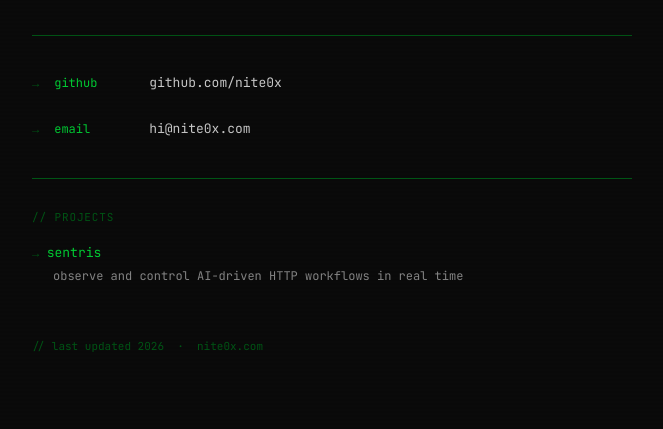
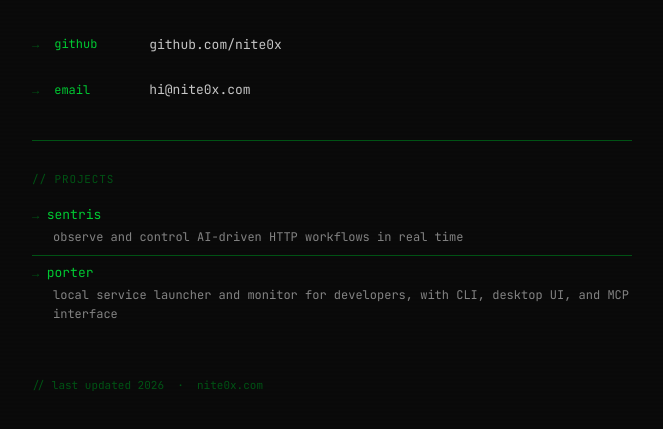
Before and after one commit to nite0x/nite0x.github.io, a plain HTML site: page index.html in a window 1280 px wide. Shown: the part 305-734 px from the top of the page, without its empty margins (308-971 px from the left). Drawn offline with Linux system fonts and the light colour scheme.

Commit message:
Add new project "porter" to projects section

```diff
--- a/index.html
+++ b/index.html
@@ -274,6 +274,10 @@
       <span class="project-name">sentris</span>
       <span class="project-desc">observe and control AI-driven HTTP workflows in real time</span>
     </a>
+    <a class="project-item" href="https://github.com/nite0x/porter" target="_blank" rel="noopener">
+      <span class="project-name">porter</span>
+      <span class="project-desc">local service launcher and monitor for developers, with CLI, desktop UI, and MCP interface</span>
+    </a>
   </div>
 
   <p class="footer">// last updated 2026 &nbsp;·&nbsp; nite0x.com</p>
```
